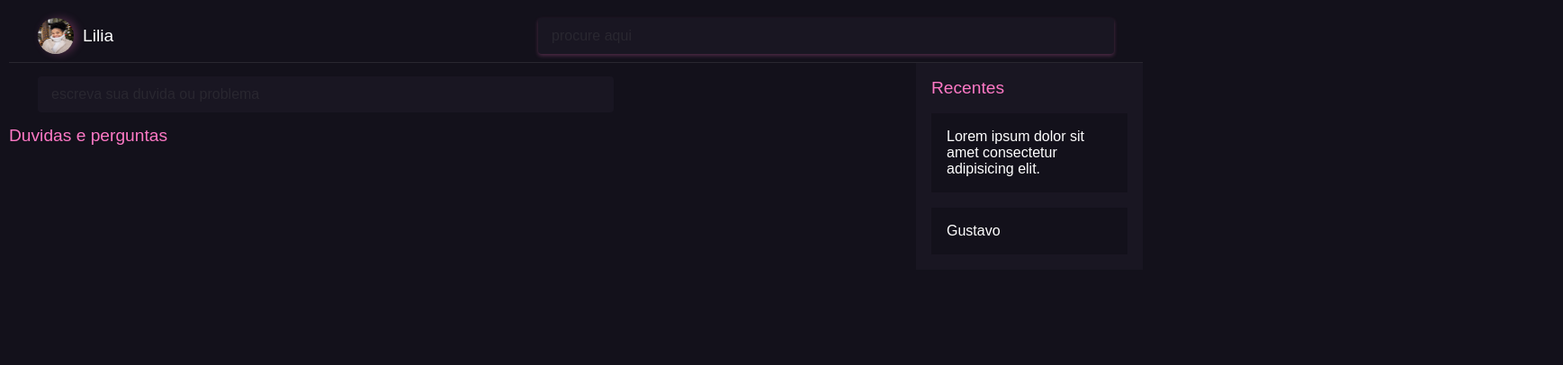
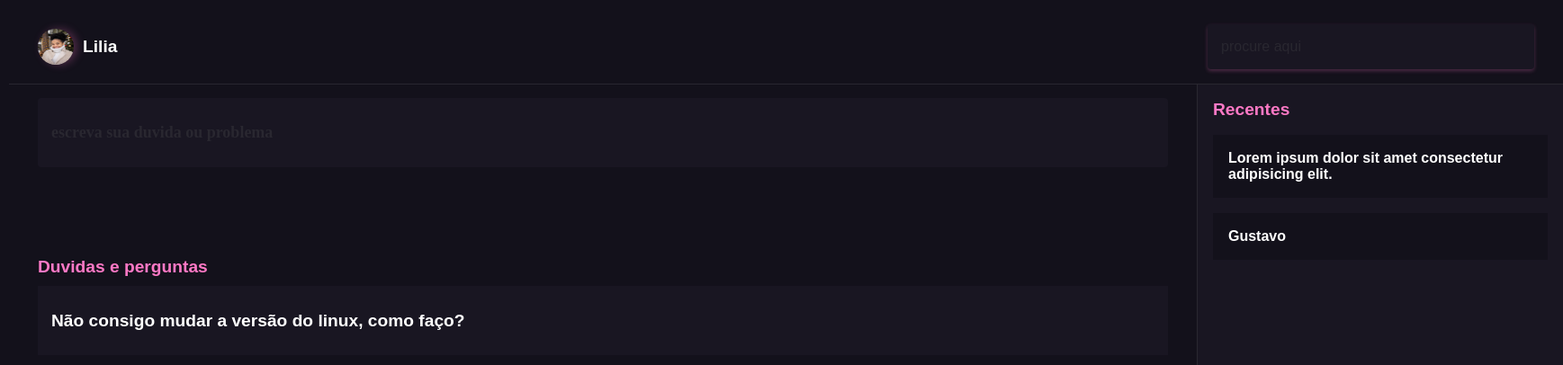
Before and after one commit to byte-serido/trainign-devs-byte, a Vue app in the folder src/projects/forum_bsi/flavio/forum_bsi/: page / in a window 1280 px wide. Shown: the top 406 px of the page at 90% size, 1737 px wide, since content can reach past the window. Built offline with nearby package versions, Linux system fonts and the light colour scheme.

Commit message:
:lipstick: feat: mod CSS #23

```diff
--- a/src/projects/forum_bsi/flavio/forum_bsi/public/index.html
+++ b/src/projects/forum_bsi/flavio/forum_bsi/public/index.html
@@ -1,17 +1,23 @@
 <!DOCTYPE html>
-<html lang="">
+<html lang="pt-br">
+
 <head>
   <meta charset="utf-8">
   <meta http-equiv="X-UA-Compatible" content="IE=edge">
   <meta name="viewport" content="width=device-width,initial-scale=1.0">
   <link rel="icon" href="<%= BASE_URL %>favicon.ico">
-    <title><%= htmlWebpackPlugin.options.title %></title>
+  <title>
+    <%= htmlWebpackPlugin.options.title %>
+  </title>
 </head>
+
 <body>
   <noscript>
-      <strong>We're sorry but <%= htmlWebpackPlugin.options.title %> doesn't work properly without JavaScript enabled. Please enable it to continue.</strong>
+    <strong>We're sorry but <%= htmlWebpackPlugin.options.title %> doesn't work properly without JavaScript enabled.
+        Please enable it to continue.</strong>
   </noscript>
   <div id="app"></div>
   <!-- built files will be auto injected -->
 </body>
+
 </html>
--- a/src/projects/forum_bsi/flavio/forum_bsi/src/App.vue
+++ b/src/projects/forum_bsi/flavio/forum_bsi/src/App.vue
@@ -30,9 +30,11 @@ export default {
 
 body {
   font-family: "Rubik", sans-serif;
+  font-weight: 700;
   min-height: 100%;
   background: #13111b;
   padding: 5px;
+  width: 1728px;
 }
 
 .grid-container {
@@ -40,8 +42,7 @@ body {
   grid-template:
     "navbar" 50px
     "main" auto
-    "sidebar" auto
-    "footer" 50px;
+    "sidebar" auto;
 
   font-size: 1rem;
 }
@@ -49,10 +50,9 @@ body {
 @media (min-width: 1000px) {
   .grid-container {
     grid-template:
-      "navbar navbar" 60px
-      "main sidebar" auto "footer footer" 50px;
-
-    grid-template-columns: 4fr 1fr;
+      "navbar navbar" 84px
+      "main sidebar" auto;
+    /*grid-template-columns: 2fr 1fr;*/
     font-size: 1.2rem;
   }
 }
--- a/src/projects/forum_bsi/flavio/forum_bsi/src/components/AsideForum.vue
+++ b/src/projects/forum_bsi/flavio/forum_bsi/src/components/AsideForum.vue
@@ -15,10 +15,13 @@ export default {
 </script>
 <style>
 .sidebar {
+  height: 100vh;
+  width: 407px;
   grid-area: sidebar;
   background: #191622;
   color: #ff79c6;
   padding: 17px;
+  border-left: 1px solid #292730;
 }
 
 .card p {
--- a/src/projects/forum_bsi/flavio/forum_bsi/src/components/MainForum.vue
+++ b/src/projects/forum_bsi/flavio/forum_bsi/src/components/MainForum.vue
@@ -8,7 +8,11 @@
       />
     </div>
     <p class="duvidas">Duvidas e perguntas</p>
-    <div class="list"></div>
+    <div class="list">
+      <div class="pergunta">
+        <p>Não consigo mudar a versão do linux, como faço?</p>
+      </div>
+    </div>
   </main>
 </template>
 
@@ -23,24 +27,41 @@ export default {
   grid-area: main;
   background: #13111b;
   color: #ff79c6;
+  margin: 0 32px;
 }
 
 .boxcreate {
-  margin: 15px;
-  margin-left: 32px;
-  margin-right: 32px;
-  height: 40px;
+  font-family: "Rubik";
+  font-style: normal;
+  font-weight: 700;
+  font-size: 18px;
+  line-height: 24px;
+
+  margin-top: 15px;
+  height: 77px;
   border: 0;
   border-radius: 4px;
   background: #191622;
-  width: 80vh;
-  font-family: "Rubik", sans-serif;
-  font-size: 1rem;
-  color: #ffffff;
+  width: 1256px;
+
+  color: #fff;
   padding-left: 15px;
 }
 
 .boxcreate::placeholder {
   color: #292730;
 }
+.duvidas {
+  margin-top: 100px;
+}
+.pergunta {
+  height: 77px;
+  width: 1256px;
+  background: #191622;
+  color: #fff;
+  display: flex;
+  align-items: center;
+  padding-left: 15px;
+  margin-top: 10px;
+}
 </style>
--- a/src/projects/forum_bsi/flavio/forum_bsi/src/components/NavbarForum.vue
+++ b/src/projects/forum_bsi/flavio/forum_bsi/src/components/NavbarForum.vue
@@ -53,7 +53,6 @@ export default {
   font-size: 1rem;
   border: 0;
   margin-right: 32px;
-  height: 40px;
   background: #191622;
   box-shadow: 0px 2px 4px rgba(255, 121, 198, 0.25);
   border-radius: 4px;
@@ -61,7 +60,9 @@ export default {
   display: flex;
   align-items: center;
   padding-left: 15px;
-  width: 80vh;
+  height: 50px;
+  width: 363px;
+  border-radius: 4px;
 }
 
 .search::placeholder {
```
Lines whose indentation alone changed are shown as unchanged.
